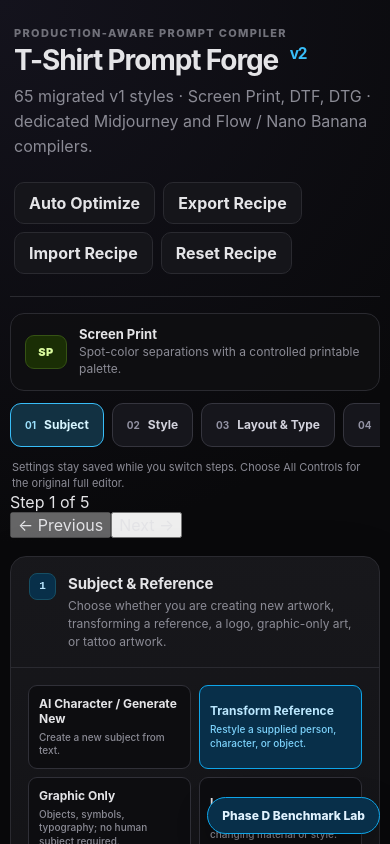
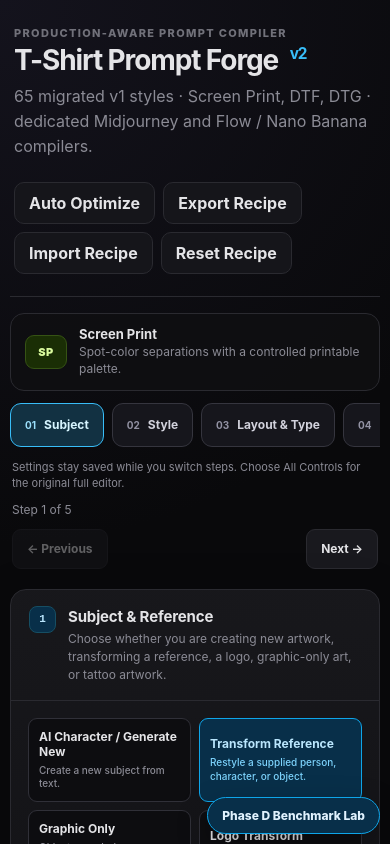
Before and after one commit to ayamkabisat-byte/tshirt-prompt-forge-v2, a React (Vite) app: page / in a window 390 px wide. Shown: the top 844 px of the page. Built offline with nearby package versions, Linux system fonts and the light colour scheme.

Commit message:
style(ui): responsive previous-next workflow controls

```diff
--- a/src/styles.css
+++ b/src/styles.css
@@ -178,3 +178,11 @@ input[type="range"] { padding: 3px 0; accent-color: var(--cyan); border: 0; back
 .recipe-import-button input{position:absolute;width:1px;height:1px;opacity:0;overflow:hidden}
 .recipe-import-button:focus-within{outline:2px solid var(--cyan);outline-offset:2px}
 .recipe-notice{margin:12px 0 0;padding:10px 14px;border:1px solid #31546b;border-radius:10px;background:#11202b;color:#c7eaff;font-size:12px}
+
+.forge-step-progress{display:flex;align-items:center;justify-content:space-between;gap:12px;padding:10px 2px 2px;color:var(--muted);font-size:12px}
+.forge-step-progress>div{display:flex;gap:8px}
+.forge-step-progress button{min-height:40px;border:1px solid var(--line);border-radius:9px;background:#19191e;padding:8px 14px;color:#e4e4e7;font-size:12px;font-weight:700;cursor:pointer}
+.forge-step-progress button:disabled{opacity:.4;cursor:not-allowed}
+.forge-step-progress button:not(:disabled):hover{border-color:var(--cyan)}
+.forge-step-progress button:focus-visible{outline:2px solid var(--cyan);outline-offset:2px}
+@media(max-width:440px){.forge-step-progress{flex-wrap:wrap}.forge-step-progress>div{width:100%;justify-content:space-between}}
```
